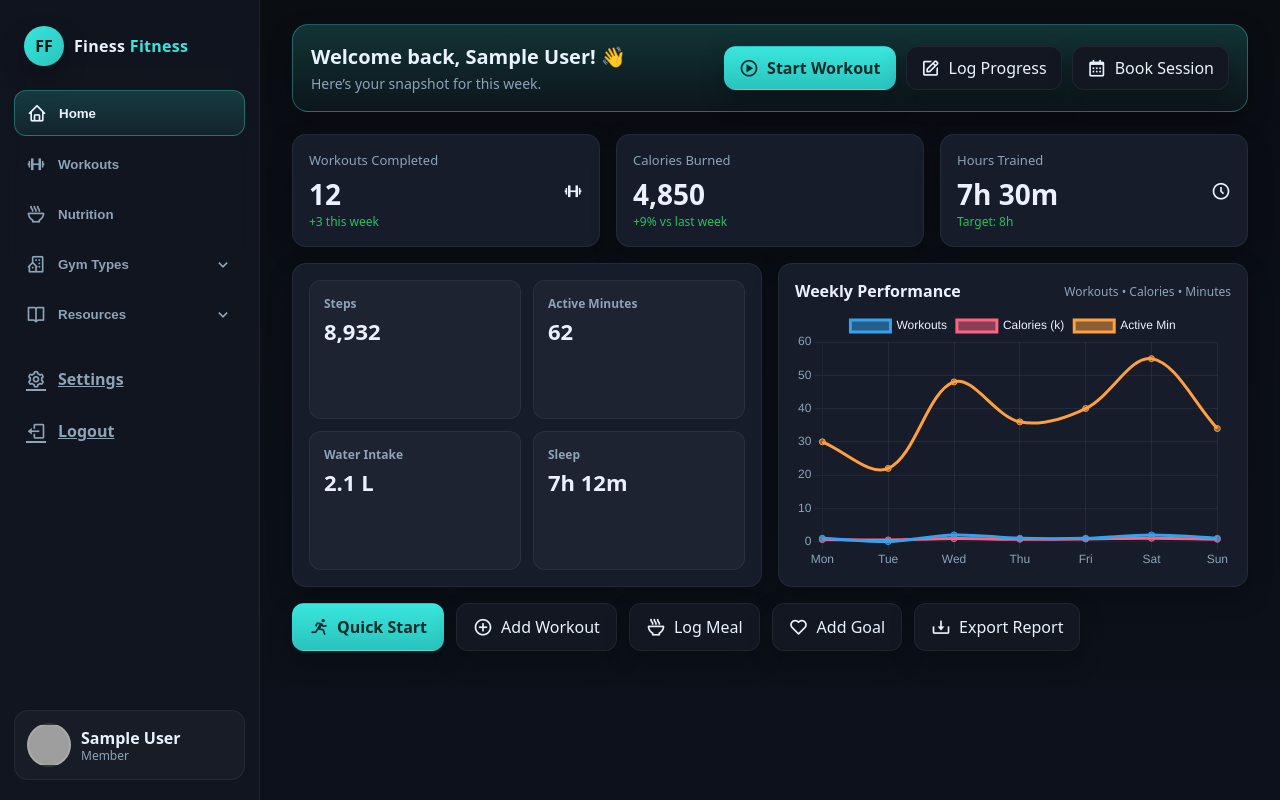
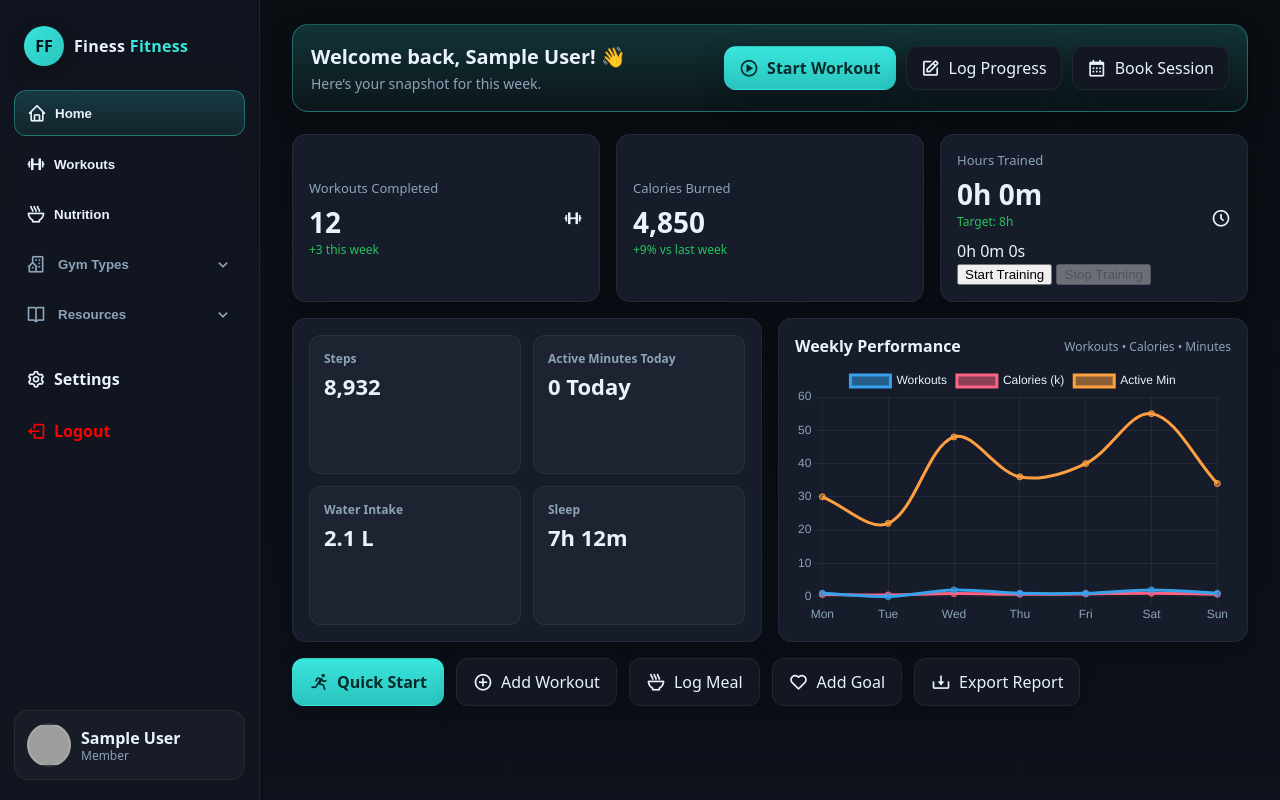
Before and after one commit to jeptoo40/Gym, a PHP site: page /dashboard.php in a window 1280 px wide. Run offline with PHP 8.4, Linux system fonts and the light colour scheme; the visitor is signed in with stand-in values (Sample User, id 1); grey boxes are pictures that could not be loaded.

Commit message:
create log_training.php and modals.php also update dashboard.php

```diff
--- a/dashboard.php
+++ b/dashboard.php
@@ -220,6 +220,20 @@ $userRole = "Member"; // later you can make this dynamic from DB
       display:flex; gap:12px; flex-wrap:wrap;
     }
     .quick .btn{padding:12px 16px}
+
+
+    .nav-item {
+  text-decoration: none;
+  color: inherit;
+  display: flex;
+  align-items: center;
+  gap: 8px;
+}
+
+.nav-item.logout {
+  color: red;
+}
+
   </style>
 </head>
 <body>
@@ -298,16 +312,34 @@ $userRole = "Member"; // later you can make this dynamic from DB
       <section class="welcome">
   <div>
     <div class="title">Welcome back, <?php echo htmlspecialchars($userName); ?>! 👋</div>
-
-
     <div class="subtitle">Here’s your snapshot for this week.</div>
   </div>
   <div class="actions">
     <a class="btn primary"><i class='bx bx-play-circle'></i>Start Workout</a>
-          <a class="btn"><i class='bx bx-edit'></i>Log Progress</a>
-          <a class="btn"><i class='bx bx-calendar'></i>Book Session</a>
+    <a class="btn" id="logProgressBtn"><i class='bx bx-edit'></i>Log Progress</a>
+    <a class="btn" id="bookSessionBtn"><i class='bx bx-calendar'></i>Book Session</a>
   </div>
 </section>
+
+<!-- Include the modals here -->
+<?php include('modals.php'); ?> <!-- This file contains logProgressModal & bookSessionModal -->
+
+<script>
+  // Open modals on button click
+  document.getElementById('logProgressBtn').addEventListener('click', () => {
+    document.getElementById('logProgressModal').style.display = 'block';
+  });
+
+  document.getElementById('bookSessionBtn').addEventListener('click', () => {
+    document.getElementById('bookSessionModal').style.display = 'block';
+  });
+
+  // Close modals
+  function closeModal(id){
+    document.getElementById(id).style.display = 'none';
+  }
+</script>
+
 
       <!-- KPIs -->
       <section class="grid">
@@ -332,21 +364,35 @@ $userRole = "Member"; // later you can make this dynamic from DB
         <div class="card kpi">
   <div>
     <div class="meta">Hours Trained</div>
-            <div class="value">7h 30m</div>
+    <div class="value" id="hoursTrained">
+      <?php echo $_SESSION['total_time'] ?? '0h 0m'; ?>
+    </div>
     <div class="spark">Target: 8h</div>
+
+    <!-- Training Timer UI -->
+    <div style="margin-top:10px;">
+      <div id="sessionTimer">0h 0m 0s</div>
+      <button type="button" id="startBtn" onclick="startTraining()">Start Training</button>
+      <button type="button" id="stopBtn" onclick="stopTraining()" disabled>Stop Training</button>
+    </div>
   </div>
   <i class='bx bx-time-five'></i>
 </div>
 
-        <!-- Daily stats -->
+
+
+
+
+
+
 <div class="card stats">
   <div class="stat">
     <div class="label">Steps</div>
     <div class="num">8,932</div>
   </div>
   <div class="stat">
-            <div class="label">Active Minutes</div>
-            <div class="num">62</div>
+    <div class="label">Active Minutes Today</div>
+    <div class="num" id="activeMinutes">0 Today</div>
   </div>
   <div class="stat">
     <div class="label">Water Intake</div>
@@ -357,6 +403,7 @@ $userRole = "Member"; // later you can make this dynamic from DB
     <div class="num">7h 12m</div>
   </div>
 </div>
+
 
         <!-- Chart -->
         <div class="card chart-card">
@@ -380,6 +427,67 @@ $userRole = "Member"; // later you can make this dynamic from DB
       </section>
     </main>
   </div>
+  <script>
+let timerInterval;
+let seconds = 0;
+
+function startTraining() {
+  document.getElementById("startBtn").disabled = true;
+  document.getElementById("stopBtn").disabled = false;
+  seconds = 0;
+
+  timerInterval = setInterval(() => {
+    seconds++;
+    let hrs = Math.floor(seconds / 3600);
+    let mins = Math.floor((seconds % 3600) / 60);
+    let secs = seconds % 60;
+    document.getElementById("sessionTimer").textContent =
+      `${hrs}h ${mins}m ${secs}s`;
+  }, 1000);
+}
+function stopTraining() {
+  clearInterval(timerInterval);
+  document.getElementById("startBtn").disabled = false;
+  document.getElementById("stopBtn").disabled = true;
+
+  fetch("log_training.php", {
+    method: "POST",
+    headers: { "Content-Type": "application/x-www-form-urlencoded" },
+    body: "seconds=" + seconds
+  })
+  .then(res => res.json())
+  .then(data => {
+    document.getElementById("hoursTrained").textContent = data.total_time;
+    document.getElementById("activeMinutes").textContent = data.active_minutes;
+  });
+}
+
+</script>
+
+
+
+
+
+
+
+
+
+
+
+
+
+
+
+
+
+
+
+
+
+
+</script>
+
+
 
   <script>
     // Sidebar dropdown toggles
--- /dev/null
+++ b/modals.php
@@ -0,0 +1,29 @@
+<!-- Log Progress Modal -->
+<div id="logProgressModal" class="modal" style="display:none;">
+  <div class="modal-content">
+    <span class="close" onclick="closeModal('logProgressModal')">&times;</span>
+    <h2>Log Progress</h2>
+    <form action="log_progress.php" method="POST">
+      <label>Workout Type:</label>
+      <input type="text" name="workout_type" required>
+      <label>Duration (minutes):</label>
+      <input type="number" name="duration" required>
+      <button type="submit">Save</button>
+    </form>
+  </div>
+</div>
+
+<!-- Book Session Modal -->
+<div id="bookSessionModal" class="modal" style="display:none;">
+  <div class="modal-content">
+    <span class="close" onclick="closeModal('bookSessionModal')">&times;</span>
+    <h2>Book Session</h2>
+    <form action="book_session.php" method="POST">
+      <label>Date:</label>
+      <input type="date" name="session_date" required>
+      <label>Time:</label>
+      <input type="time" name="session_time" required>
+      <button type="submit">Book</button>
+    </form>
+  </div>
+</div>
```
Also changed, not shown: log_training.php (added, +32 -0 lines). Lines whose indentation alone changed are shown as unchanged.
